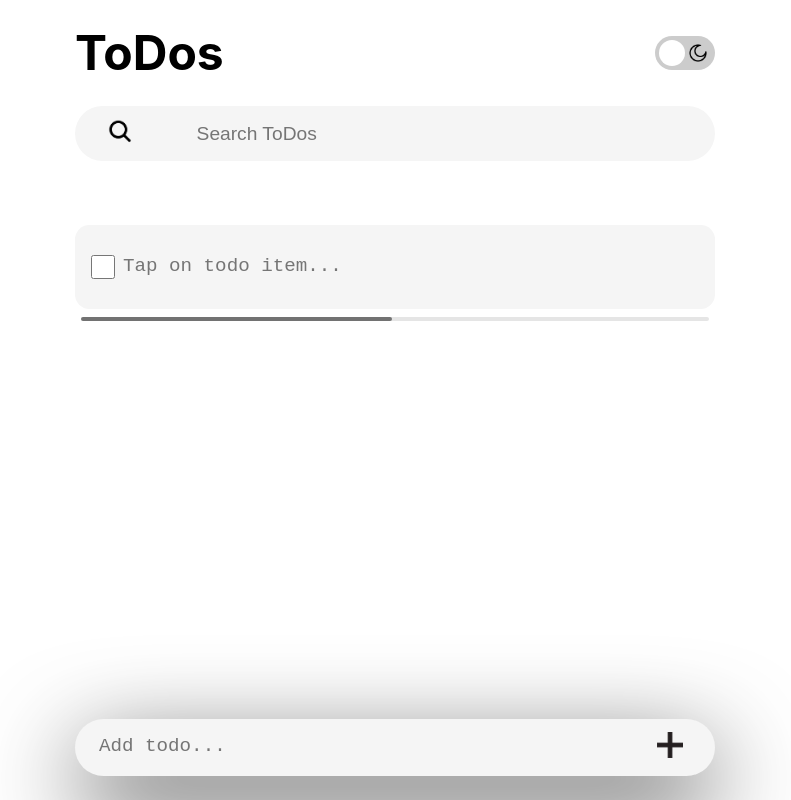
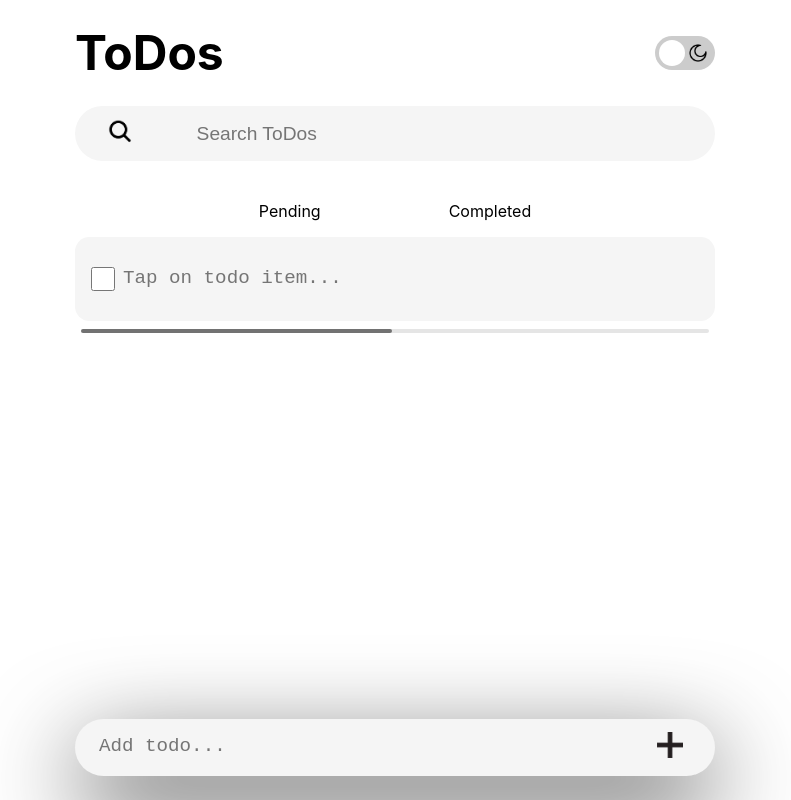
Before and after one commit to ojayii/todosxx, a React (Create React App) app in the folder my-app/: page / in a window 1280 px wide. Shown: the whole page, without its empty margins (245-1036 px from the left). Built offline with nearby package versions, Linux system fonts and the light colour scheme.

Commit message:
Updated Components

```diff
--- a/my-app/src/App.js
+++ b/my-app/src/App.js
@@ -190,6 +190,7 @@ function App() {
         </form>
       </header>
       <main>
+        <p className={styles.status} style={{ color: bgToggle ? "white" : "black" }}><span className={styles.pending}>Pending</span><span className={styles.completed}>Completed</span></p>
         <Swiper
           modules={[Scrollbar]}
           scrollbar={{ draggable: true }}
--- a/my-app/src/App.module.css
+++ b/my-app/src/App.module.css
@@ -100,7 +100,7 @@ header > form {
     position: relative;
     top: 0;
     top: 0rem;
-    margin-bottom: 4rem;
+    margin-bottom: 2.6rem;
 }
 
 header> form input:hover {
@@ -163,6 +163,14 @@ header > form button img, .App footer button img {
 
 .App main {}
 
+.status {
+    width: 100%;
+    display: flex;
+    justify-content: center;
+    gap: 20%;
+    margin-bottom: 1rem;
+}
+
 .App footer {
     position: fixed;
     bottom: 1.5rem;
--- a/my-app/src/Completed.js
+++ b/my-app/src/Completed.js
@@ -7,7 +7,7 @@ const Completed = () => {
 
     return (
         <>
-            <Todo/>
+            <Todo text={'Section under cunstruction!!!'}/>
         </>
     )
 }
```
